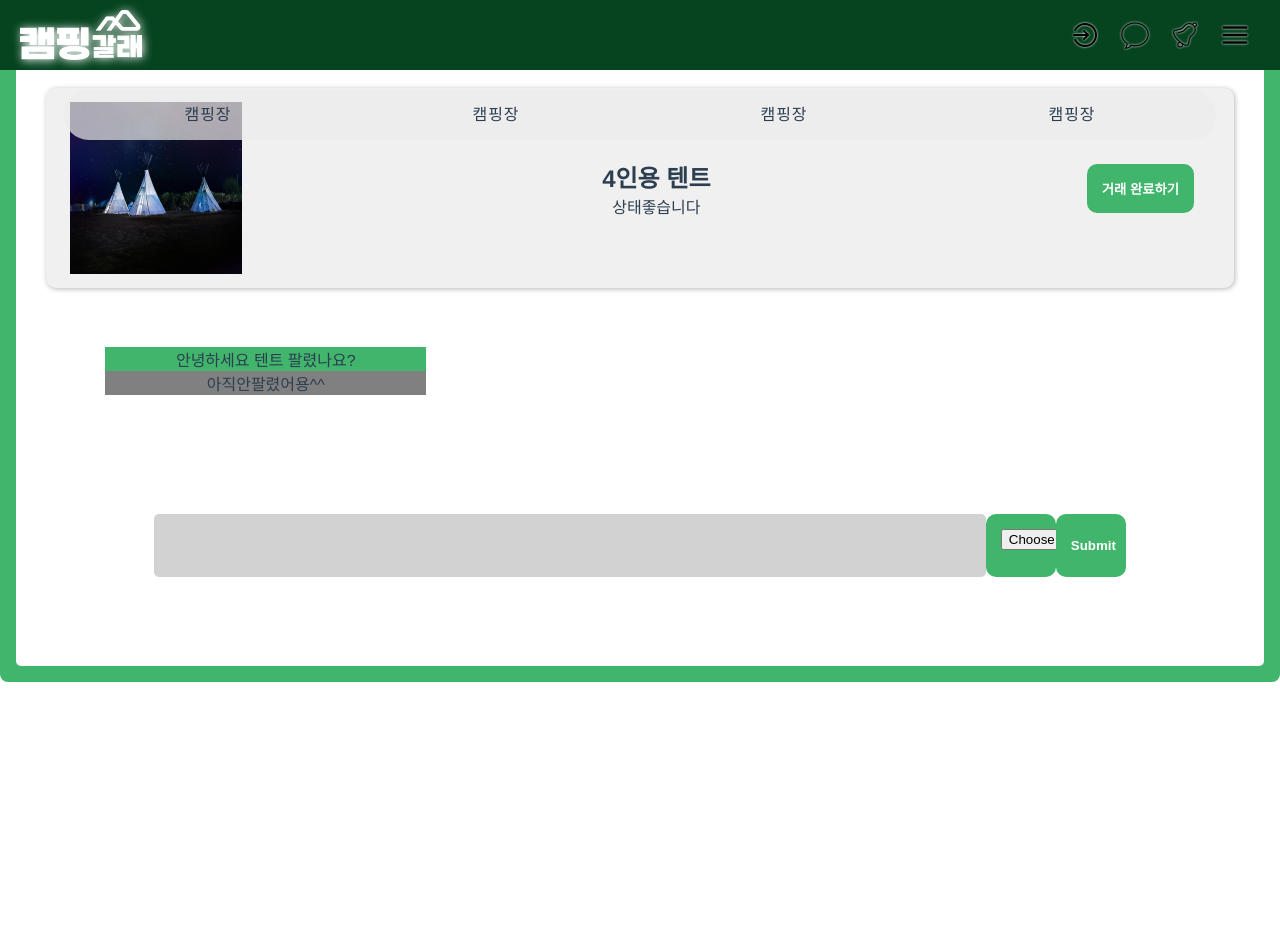
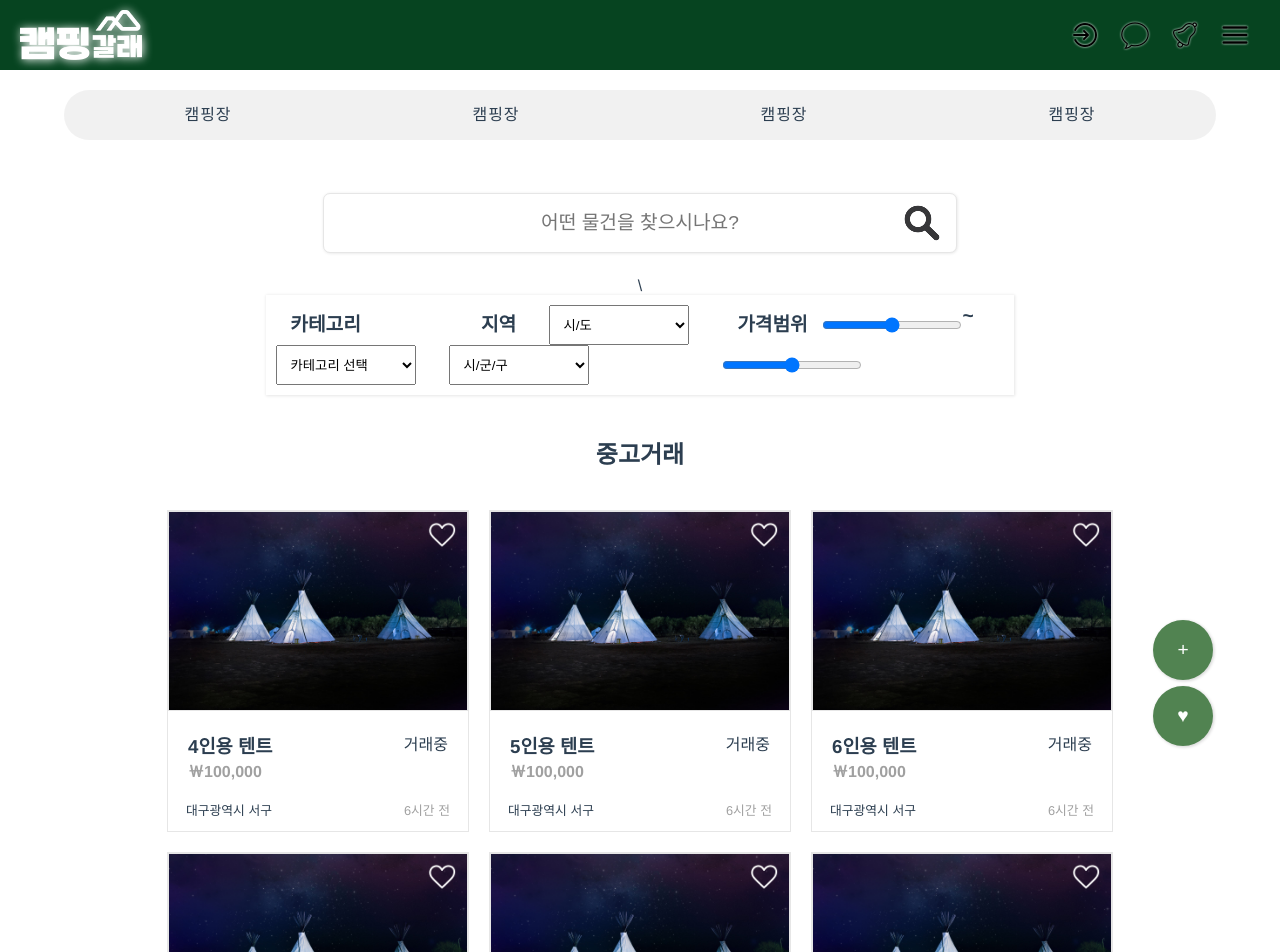
Before and after one commit to Jeonghyeon-Ryu/Camping, a Vue app in the folder Vue_Camping/: page / in a window 1280 px wide. Shown: the top 952 px of the page. Built offline with nearby package versions, Linux system fonts and the light colour scheme.

Commit message:
22.10.11

```diff
--- a/Vue_Camping/package.json
+++ b/Vue_Camping/package.json
@@ -10,7 +10,11 @@
   },
   "dependencies": {
     "core-js": "^3.8.3",
+<<<<<<< Updated upstream
     "nouislider": "^15.6.1",
+=======
+    "jquery": "^3.6.1",
+>>>>>>> Stashed changes
     "sweetalert2": "^11.4.37",
     "swiper": "^8.4.2",
     "veeno": "^0.0.4",
--- a/Vue_Camping/src/assets/css/used/UsedInsert.css
+++ b/Vue_Camping/src/assets/css/used/UsedInsert.css
@@ -74,7 +74,8 @@ ul{
   font-weight: bold;
   display: inline-block;
   line-height: 40px;
-  color: #1b482d
+  color: #1b482d;
+  min-width: 80px;
 }
 .used-info input{
   width: 60%;
@@ -88,7 +89,7 @@ ul{
 }
 .used-info select{
   width: 250px;
-  height: 30px;
+  height: 35px;
   padding: 5px;
   margin: 5px;
 }
@@ -145,10 +146,12 @@ ul{
   white-space: nowrap;
   font-size: 0;
   margin: 5px;
+  display: flex;
 }
 
 #align input {
   display: none;
+  flex-wrap: wrap;
 }
 
 #align label {
@@ -162,9 +165,10 @@ ul{
   vertical-align: middle;
   cursor: pointer;
   background-color: #f5f5f5;
-  width: 82.5px;
-  height: 30px;
+  width: 83.4px;
+  height: 33px;
   padding: 5px;
+  line-height: 25px;
 }
 
 #align input:checked+label {
--- a/Vue_Camping/src/assets/css/used/UsedMain.css
+++ b/Vue_Camping/src/assets/css/used/UsedMain.css
@@ -11,8 +11,10 @@
 }
 
 #container2 {
-  width: 100%;
+  width: 90%;
   flex-direction: column;
+  margin: 0 auto;
+  padding-bottom: 10%;
 }
 
 /*상단*/
@@ -30,17 +32,13 @@
 
 .used-filter-ul {
   display: flex;
+  font-size: 1.2em;
+  font-weight: bold;
 }
 
 .used-filter li {
   display: flex;
 }
-
-ul {
-  font-size: 1.2em;
-  font-weight: bold;
-}
-
 label {
   width: 100px;
   display: inline-block;
@@ -63,7 +61,12 @@ label {
   display: flex;
   justify-content: center;
 }
-
+.used-filter ul{
+  display: flex;
+}
+.used-filter li{
+  flex-wrap: wrap;
+}
 .used-filter-ul input,
 .used-filter-ul select {
   width: 140px;
@@ -158,19 +161,20 @@ label {
   margin: 10px;
 } */
 .card {
-  width: 380px;
-  padding: 15px;
+  width: 302px;
+  /* padding: 2px; */
   margin: 10px;
   /* border-radius: 5px; */
-  box-shadow: #e1e1e1 1px 1px 3px 0.5px;
+  border: 1px solid #e6e6e6;
+  /* box-shadow: #e1e1e1 1px 1px 2px 1px; */
   position: relative;
 }
 
 .card>.like img {
-  width: 30px;
+  width: 28px;
   position: absolute;
-  right: 30px;
-  top: 27px;
+  right: 12px;
+  top: 10px;
 }
 
 .card:hover {
@@ -179,10 +183,9 @@ label {
 
 .card-pic {
   margin: 0 auto;
-  width: 350px;
+  width: 300px;
   height: 200px;
   overflow: hidden;
-
   border: 1px solid #e6e6e6;
 }
 
@@ -192,10 +195,29 @@ label {
 
 .card-info {
   margin: 0 auto;
-  padding-top: 20px;
+  padding: 10px;
   width: 300px;
   height: 120px;
-  /* border: 1px solid gray; */
+  display: flex;
+  flex-direction: column;
+}
+.card-top{
+  display: flex;
+  justify-content: space-between;
+}
+.card-bottom{
+  display: flex;
+  justify-content: space-between;
+  padding: 8px 8px  8px;
+  font-size: 0.8em;
+  font-weight: 500;
+}
+.card-info-l{
+  padding: 10px;
+  text-align: left;
+}
+.card-info-r{
+  padding: 10px;
 }
 
 /*하단 글쓰기 플로팅 버튼*/
@@ -206,7 +228,6 @@ label {
   display: flex;
   flex-direction: column;
 }
-
 .used-foote button {
   width: 60px;
   height: 60px;
@@ -220,7 +241,10 @@ label {
   font-size: 1.2em;
   /* position:fixed; */
 }
-
 .used-foote button:hover {
   cursor: pointer;
 }
+/* 글자색 */
+.font-gray{
+  color: rgb(160, 160, 160);
+}
--- a/Vue_Camping/src/components/UsedPractice/UsedCard.vue
+++ b/Vue_Camping/src/components/UsedPractice/UsedCard.vue
@@ -8,12 +8,19 @@
               <img v-bind:src="cardImg">
             </div>
             <div class="card-info">
-                <ul>
+                <div class="card-top">
+                <ul class="card-info-l">
                   <li><h3>{{usedCard.used_name}}</h3></li>
-                  <li>{{usedCard.used_price}}</li>
-                  <li><h5>{{usedCard.used_place}}</h5></li>
+                  <li><h4><span class="font-gray">{{usedCard.used_price}}</span></h4></li>
+                </ul>
+                <ul class="card-info-r">
                   <li>{{usedCard.used_status}}</li>
                 </ul>
+                </div>
+                <div class="card-bottom">
+                  <div class="card-place">{{usedCard.used_place}}</div>
+                  <div class="card-write"><span class="font-gray">{{usedCard.used_write}}</span></div>
+              </div>
             </div>
           </div>
 </template>
--- a/Vue_Camping/src/components/UsedPractice/UsedInsert.vue
+++ b/Vue_Camping/src/components/UsedPractice/UsedInsert.vue
@@ -23,11 +23,11 @@
               </li>
               <li>
                 <label for="inputName">상품명<span class="essential">*</span></label>
-                <input type="text" name="used_name" id="inputName" placeholder="상품명을 등록해주세요(최대 20자)" maxlength="20">
+                <input type="text" name="used_name" id="inputName" placeholder="상품명을 등록해주세요(최대 20자)" maxlength="20" autofocus>
               </li>
               <li>
                 <label for="inputPrice">가격<span class="essential">*</span></label>
-                <input type="text" name="used_price" id="inputPrice" placeholder="가격을 숫자로 입력하세요" >
+                <input type="text" name="used_price" id="inputPrice" placeholder="가격을 숫자로 입력하세요" @keyup="inputNumberFormat(this)" >
               </li>
               <hr>
               <li>
@@ -145,7 +145,6 @@
                     opt.innerHTML = cityList[i];
                     sigu.appendChild(opt);
        }
-
       }
     }
   }
@@ -153,3 +152,8 @@
 <style scoped src="@/assets/css/used/UsedInsert.css">
 
 </style>
+<!--
+  사진: 미리보기
+  상품명: 글자수 20자 제한
+  가격: 숫자 천단위구분기호/숫자만입력
+  상품설명: 글자수제한 /글자카운트?-->
--- a/Vue_Camping/src/components/UsedPractice/UsedMain.vue
+++ b/Vue_Camping/src/components/UsedPractice/UsedMain.vue
@@ -1,7 +1,7 @@
 <template>
   <!--상단(필터, 검색)-->
   <div id="container">
-    <div id="container2">
+    <form id="container2">
       <div class="used-headd">
         <!--검색-->
         <div class="used-search">
@@ -15,10 +15,10 @@
           </div>
           <div class="used-searchbox">
             <div>
-              <input type="text" placeholder="어떤 물건을 찾으시나요?">
+              <input type="text" name="search" placeholder="어떤 물건을 찾으시나요?">
               <img v-on:click='searchBtn()' v-bind:src="searchImg">
            </div>
-          </div>
+          </div>\
 
         </div>
       </div>
@@ -27,8 +27,9 @@
           <ul class="used-filter-ul">
             <li>
               <label for="inputCate">카테고리</label>
-              <select v-model="myGearType" selected>
+              <select v-model="myGearType" name="category" selected>
                 <option value='' disabled>카테고리 선택</option>
+                <option value="전체">전체</option>
                 <option value="텐트">텐트</option>
                 <option value="타프">타프</option>
                 <option value="가구">가구</option>
@@ -43,7 +44,6 @@
             </li>
             <li>
               <label for="inputPlace">지역</label>
-              <form name=form>
                 <select v-model="regionSelect" id="districtSelect" name='city' @change="districtChange">
                   <option value diabled>시/도</option>
                   <option value='전체'>전체</option>
@@ -68,13 +68,12 @@
                   <option value disabled>시/군/구</option>
                   <option value='전체'>전체</option>
                 </select>
-              </form>
             </li>
             <li>
               <label for="inputPrice">가격범위</label>
-              <input v-model="minPrice" type="number" id="inputPrice" placeholder="0">
+              <input v-model="minPrice" type="range" id="inputPrice" placeholder="0" name="minPrice" min="1000" max="10000000" step="100">
               <p>~</p>
-              <input v-model="maxPrice" type="number" id="inputPrice" placeholder="0">
+              <input v-model="maxPrice" type="range" id="inputPrice" placeholder="0" name="maxPrice" min="1000" max="10000000" step="100">
               <!-- <div id="slider"></div> -->
             </li>
           </ul>
@@ -94,11 +93,11 @@
       </div>
 
       <!--하단-->
-    </div>
-    <div class="used-foote">
-      <button v-on:click='usedInsert()'>+</button>
-      <button v-on:click='usedInsert()'>♥</button>
-    </div>
+      <div class="used-foote">
+        <button v-on:click='usedInsert()'>+</button>
+        <button v-on:click='usedInsert()'>♥</button>
+      </div>
+    </form>
   </div>
 </template>
 <script>
@@ -125,49 +124,56 @@
           used_name : '4인용 텐트',
           used_place : '대구광역시 서구',
           used_price : '￦100,000',
-          used_status : '거래중'
+          used_status : '거래중',
+          used_write: '6시간 전'
         },
         {
           used_img : '',
           used_name : '5인용 텐트',
           used_place : '대구광역시 서구',
           used_price : '￦100,000',
-          used_status : '거래중'
+          used_status : '거래중',
+          used_write: '6시간 전'
         },
         {
           used_img : '',
           used_name : '6인용 텐트',
           used_place : '대구광역시 서구',
           used_price : '￦100,000',
-          used_status : '거래중'
+          used_status : '거래중',
+          used_write: '6시간 전'
         },
         {
           used_img : '',
           used_name : '4인용 텐트',
           used_place : '대구광역시 서구',
           used_price : '￦100,000',
-          used_status : '거래중'
+          used_status : '거래중',
+          used_write: '6시간 전'
         },
         {
           used_img : '',
           used_name : '4인용 텐트',
           used_place : '대구광역시 서구',
           used_price : '￦100,000',
-          used_status : '거래중'
+          used_status : '거래중',
+          used_write: '6시간 전'
         },
         {
           used_img : '',
           used_name : '4인용 텐트',
           used_place : '대구광역시 서구',
           used_price : '￦100,000',
-          used_status : '거래중'
+          used_status : '거래중',
+          used_write: '6시간 전'
         },
         {
           used_img : '',
           used_name : '4인용 텐트',
           used_place : '대구광역시 서구',
           used_price : '￦100,000',
-          used_status : '거래중'
+          used_status : '거래중',
+          used_write: '6시간 전'
         }
       ],
 
@@ -181,7 +187,11 @@
         this.$router.push({name : 'usedInsert'})
       },
       searchBtn: function(){
-        SubmitEvent()
+        let fetchData = {};
+        console.log();
+            new FormData(document.querySelector('#container2')).forEach((value,key) => fetchData[key]=value);
+            console.log(fetchData);
+        // form.submit();
       },
       gearSelected: function(){
         this.myGearType = '';
--- a/Vue_Camping/src/components/UsedPractice/UsedUpdate.vue
+++ b/Vue_Camping/src/components/UsedPractice/UsedUpdate.vue
@@ -155,3 +155,4 @@
 <style scoped src="@/assets/css/used/UsedInsert.css">
 
 </style>
+<!-- 입력된값을불러와야함~! -->
--- a/Vue_Camping/src/views/Home.vue
+++ b/Vue_Camping/src/views/Home.vue
@@ -8,7 +8,7 @@
   <!-- <SnsFeedDetail></SnsFeedDetail> -->
   <!-- <MainSwiper></MainSwiper> -->
   <!-- <CampRegister></CampRegister> -->
-  <!-- <UsedMain></UsedMain> -->
+  <UsedMain></UsedMain>
   <!-- <UsedReview></UsedReview> -->
   <!-- <UsedInsert></UsedInsert> -->
   <!-- <UsedUpdate></UsedUpdate> -->
```
Also changed, not shown: Vue_Camping/src/assets/css/used/UsedDetail.css (+12 -5 lines), Vue_Camping/src/components/UsedPractice/UsedDetail.vue (+16 -8 lines), Vue_Camping/src/components/UsedPractice/pr.html (+132 -0 lines), Vue_Camping/src/components/UsedPractice/yul.html (deleted, +0 -70 lines), 1 other file (tests, documents, lock files or other folders).
